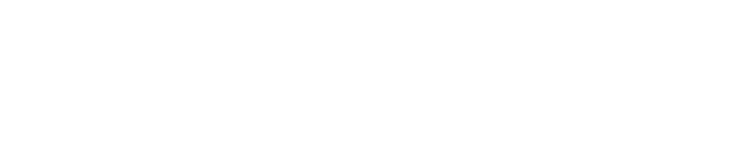
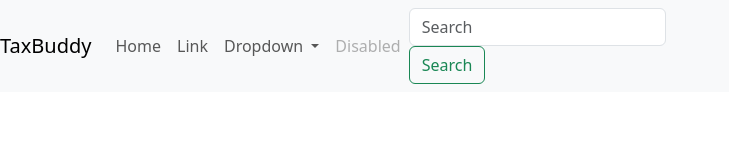
Before and after one commit to parvinder-singh-2/taxbuddy, a plain HTML site: page CX_Frontend/index.html in a window 1280 px wide. Shown: the whole page, without its empty margins (0-729 px from the left). Drawn offline with nearby package versions, Linux system fonts and the light colour scheme.

Commit message:
Added Navbar to index

```diff
--- a/CX_Frontend/index.html
+++ b/CX_Frontend/index.html
@@ -6,9 +6,44 @@
     <script src="https://cdn.jsdelivr.net/npm/bootstrap@5.3.3/dist/js/bootstrap.bundle.min.js" integrity="sha384-YvpcrYf0tY3lHB60NNkmXc5s9fDVZLESaAA55NDzOxhy9GkcIdslK1eN7N6jIeHz" crossorigin="anonymous"></script>
     <link href="style.css" rel="stylesheet">
     <meta name="viewport" content="width=device-width, initial-scale=1.0">
-    <title>Document</title>
+    <title>TaxBuddy</title>
 </head>
 <body>
+    <!-- NAVBAR INDEX HOMEPAGE-->
+    <nav class="navbar navbar-expand-lg navbar-light bg-light">
+        <a class="navbar-brand" href="/index.html" id="logo">TaxBuddy</a>
+        <button class="navbar-toggler" type="button" data-toggle="collapse" data-target="#navbarSupportedContent" aria-controls="navbarSupportedContent" aria-expanded="false" aria-label="Toggle navigation">
+          <span class="navbar-toggler-icon"></span>
+        </button>
 
+        <div class="collapse navbar-collapse" id="navbarSupportedContent">
+          <ul class="navbar-nav mr-auto">
+            <li class="nav-item active">
+              <a class="nav-link" href="#">Home </a>
+            </li>
+            <li class="nav-item">
+              <a class="nav-link" href="#">Link</a>
+            </li>
+            <li class="nav-item dropdown">
+              <a class="nav-link dropdown-toggle" href="#" id="navbarDropdown" role="button" data-toggle="dropdown" aria-haspopup="true" aria-expanded="false">
+                Dropdown
+              </a>
+              <div class="dropdown-menu" aria-labelledby="navbarDropdown">
+                <a class="dropdown-item" href="#">Action</a>
+                <a class="dropdown-item" href="#">Another action</a>
+                <div class="dropdown-divider"></div>
+                <a class="dropdown-item" href="#">Something else here</a>
+              </div>
+            </li>
+            <li class="nav-item">
+              <a class="nav-link disabled" href="#">Disabled</a>
+            </li>
+          </ul>
+          <form class="form-inline my-2 my-lg-0">
+            <input class="form-control mr-sm-2" type="search" placeholder="Search" aria-label="Search">
+            <button class="btn btn-outline-success my-2 my-sm-0" type="submit">Search</button>
+          </form>
+        </div>
+      </nav>
 </body>
 </html>
```
Also changed, not shown: OTP_Varfivation/server.js (deleted).
